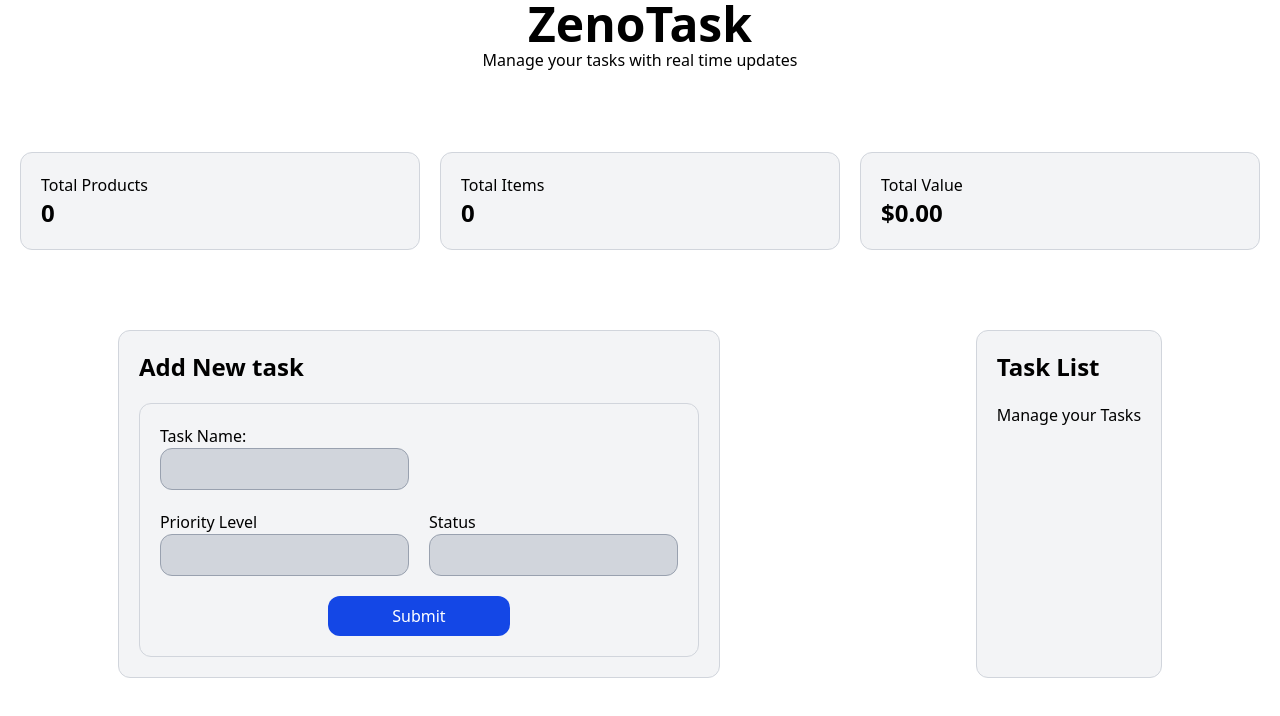
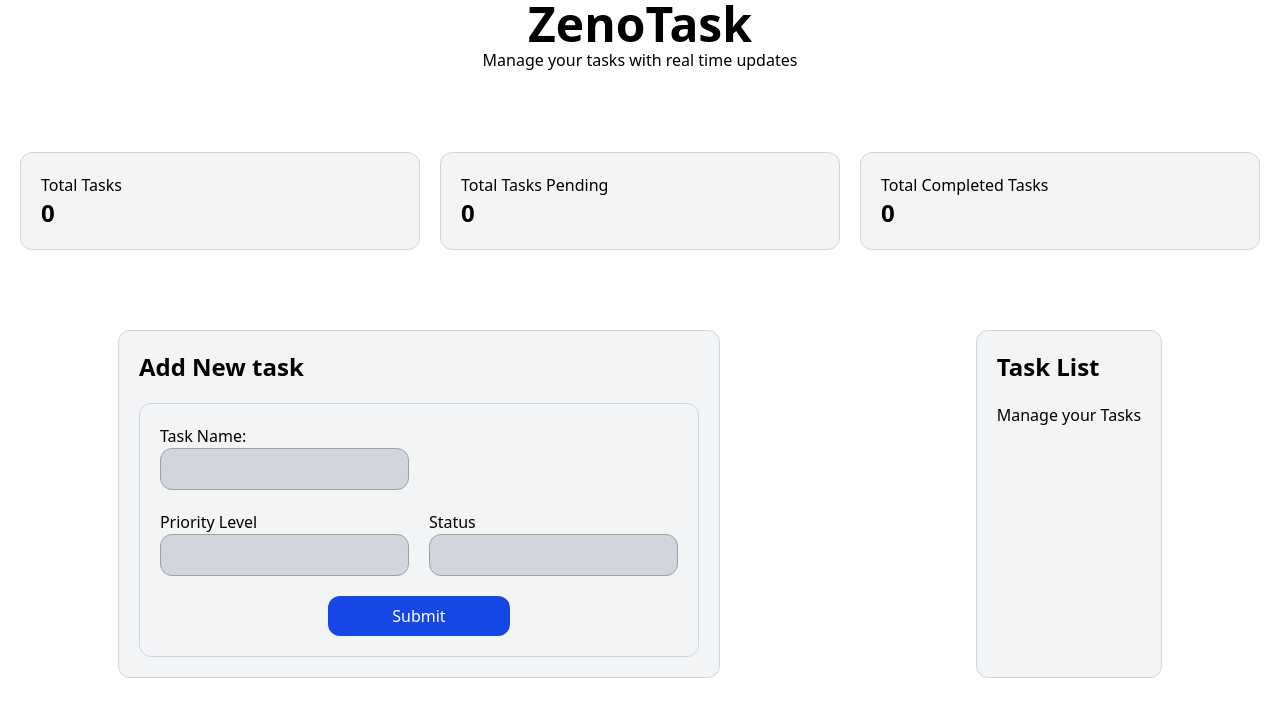
Before and after one commit to Phoenix-Domain/ZenoTask, a React (Vite) app: page / in a window 1280 px wide. Shown: the top 716 px of the page. Built offline with nearby package versions, Linux system fonts and the light colour scheme.

Commit message:
style: Change statCard titles to reference tasks, not inventory

```diff
--- a/src/App.tsx
+++ b/src/App.tsx
@@ -19,17 +19,17 @@ function App() {
     <main>
       <section className='flex justify-around my-20 gap-5 mx-5'>
         <StatsCard
-        statTitle='Products'
+        statTitle='Tasks'
         statValue='0'
         />
 
         <StatsCard
-          statTitle='Items'
+          statTitle='Tasks Pending'
           statValue='0'
         />
         <StatsCard
-          statTitle='Value'
-          statValue='$0.00'
+          statTitle='Completed Tasks'
+          statValue='0'
         />
       </section>
 
```
